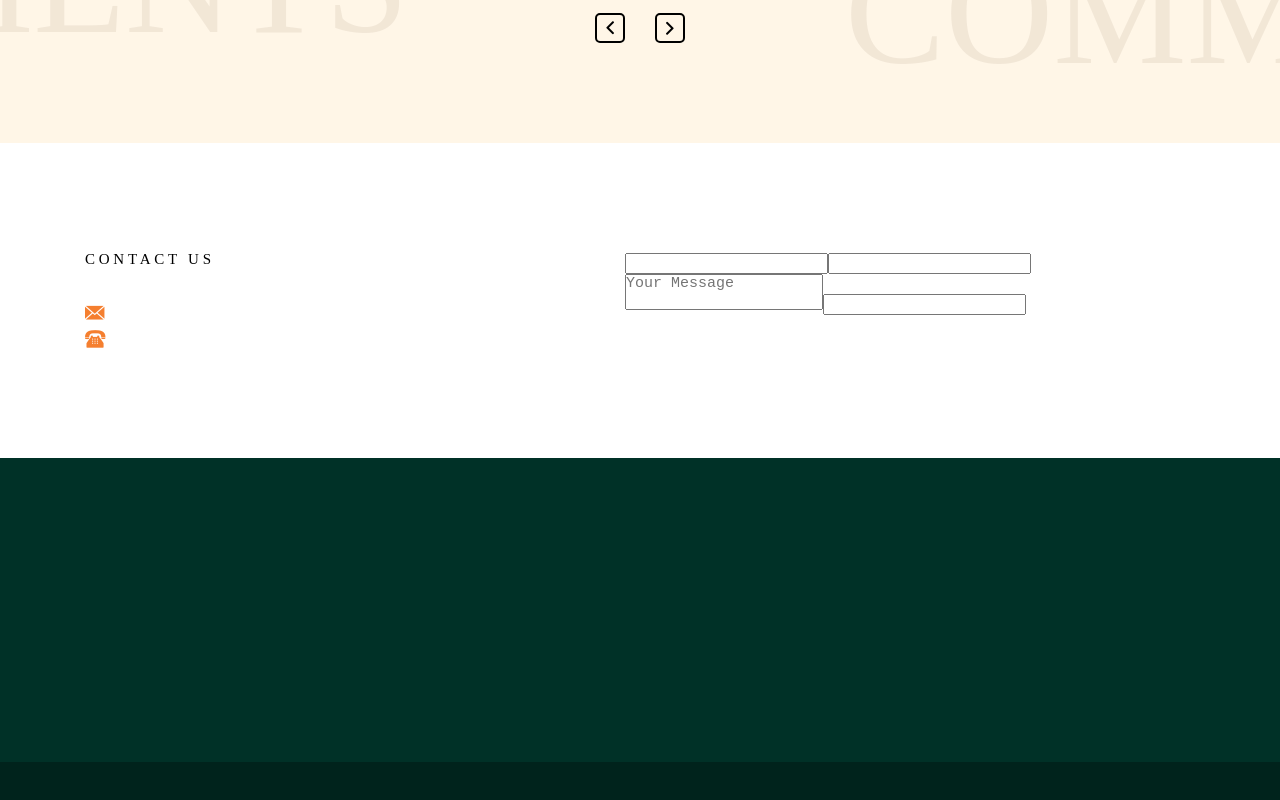
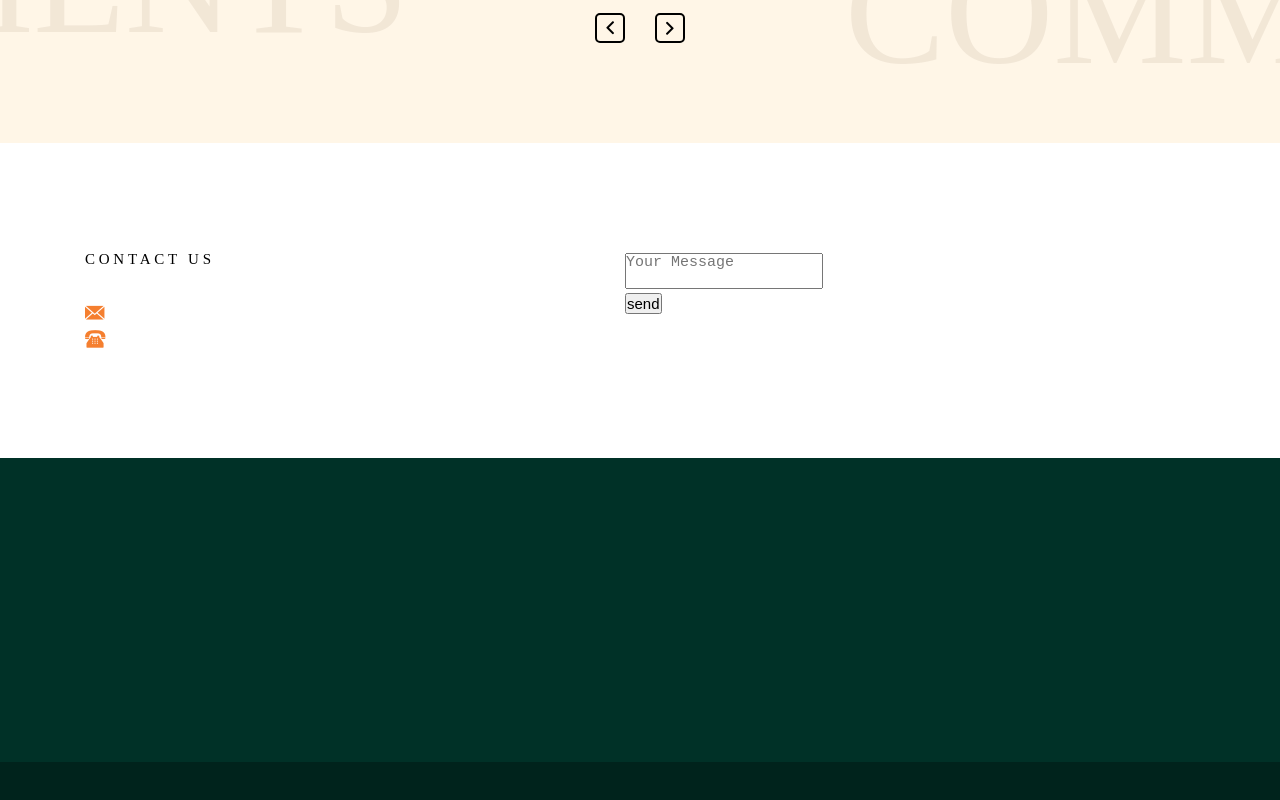
Before and after one commit to bohorquez866/maxima, a Nuxt app: page / in a window 1280 px wide. Shown: the part 674-1474 px from the top of the page. Built offline with nearby package versions, Linux system fonts and the light colour scheme; a web font is replaced by a local one.

Commit message:
add new form

```diff
--- a/components/ContactComponent.vue
+++ b/components/ContactComponent.vue
@@ -25,11 +25,18 @@
       </div>
     </div>
 
-    <form>
-      <input type="text" class="contact_input" />
-      <input type="text" class="contact_input" />
-      <textarea name="message" id="" placeholder="Your Message"></textarea>
-      <input type="text" class="contact_input" />
+    <form class="wpcf7-form" novalidate="novalidate" @submit="formSubmit">
+      <div class="form-full">
+        <span class="wpcf7-class textarea-159">
+          <textarea
+            name="your-message"
+            id="messenger"
+            v-model="formMsg"
+            placeholder="Your Message"
+          ></textarea>
+        </span>
+      </div>
+      <input type="submit" value="send" />
     </form>
   </section>
 </template>
@@ -39,35 +46,39 @@ import axios from 'axios'
 export default {
   data() {
     return {
-      form: {
-        name: '',
-        email: '',
-        message: '',
-      },
+      formMsg: '',
     }
   },
   computed: {
     contact() {
       return this.$store.getters.perks
     },
+    urlPath() {
+      return this.$store.getters.urlPath
+    },
   },
-
   methods: {
-    // submitData() {
-    //   const emailBody = {
-    //     'your-name': this.form.name,
-    //     'your-email': this.form.email,
-    //     'your-message': this.form.message,
-    //   }
-    //   const form = new FormData()
-    //   for (const field in emailBody) {
-    //     form.append(field, emailBody[field])
-    //   }
-    //   const responsee = this.axios.post(
-    //     `http://localhost/maxima/backend/wp-json/contact-form-7/v1/contact-forms/5/feedback`,
-    //     form
-    //   )
-    // },
+    formSubmit(e) {
+      e.preventDefault()
+      const formData = new FormData()
+      const dat = {
+        'your-message': this.formMsg,
+      }
+      for (const name in dat) {
+        formData.append(name, dat[name])
+      }
+      //* Axios Post
+      axios({
+        method: 'post',
+        url: `${this.urlPath}wp-json/contact-form-7/v1/contact-forms/5/feedback`,
+        data: formData,
+        headers: { 'Content-type': 'multipart/form-data' },
+      })
+        .then(console.log(Response.data))
+        .catch((err) => {
+          console.error(err)
+        })
+    },
   },
 }
 </script>
```
